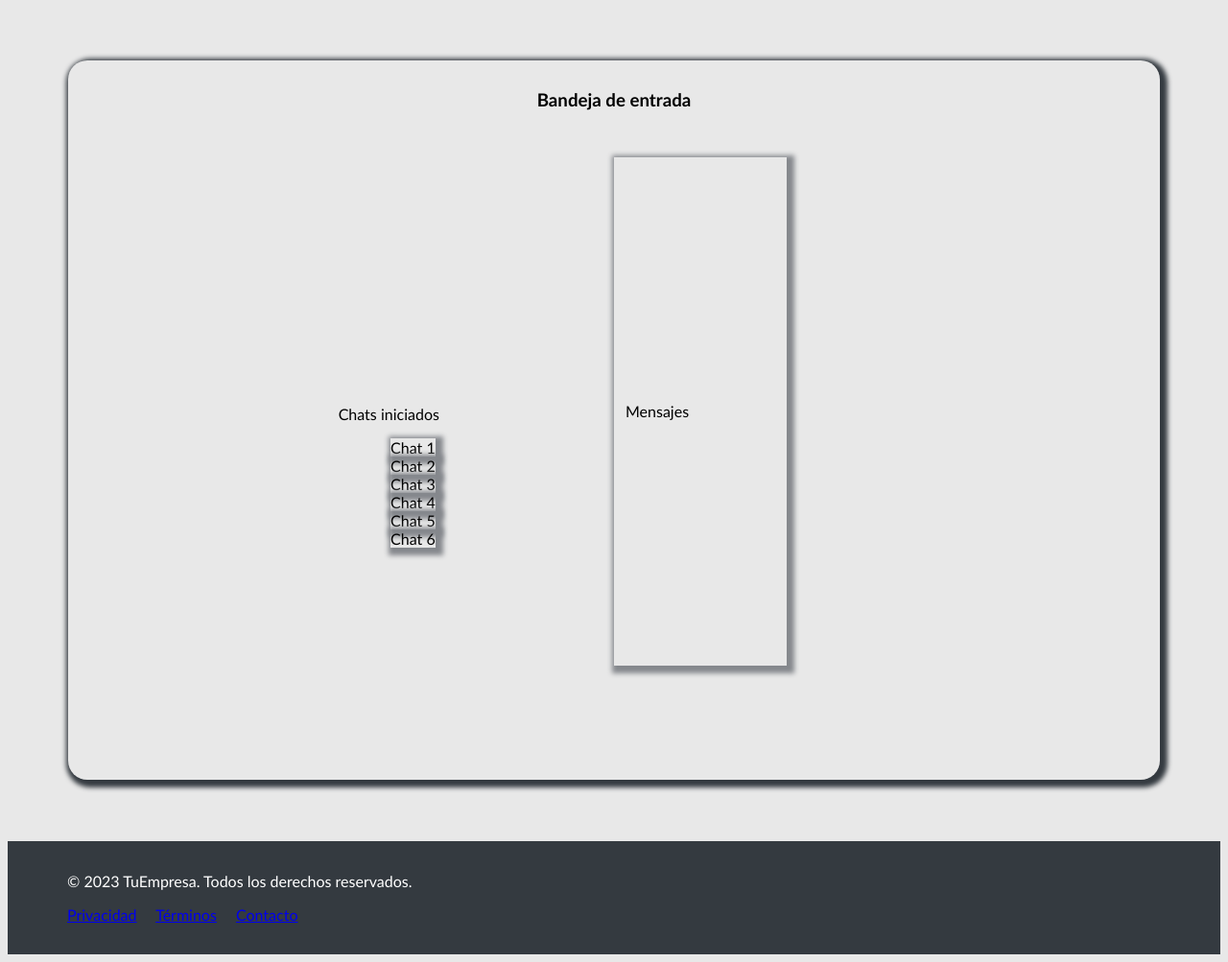
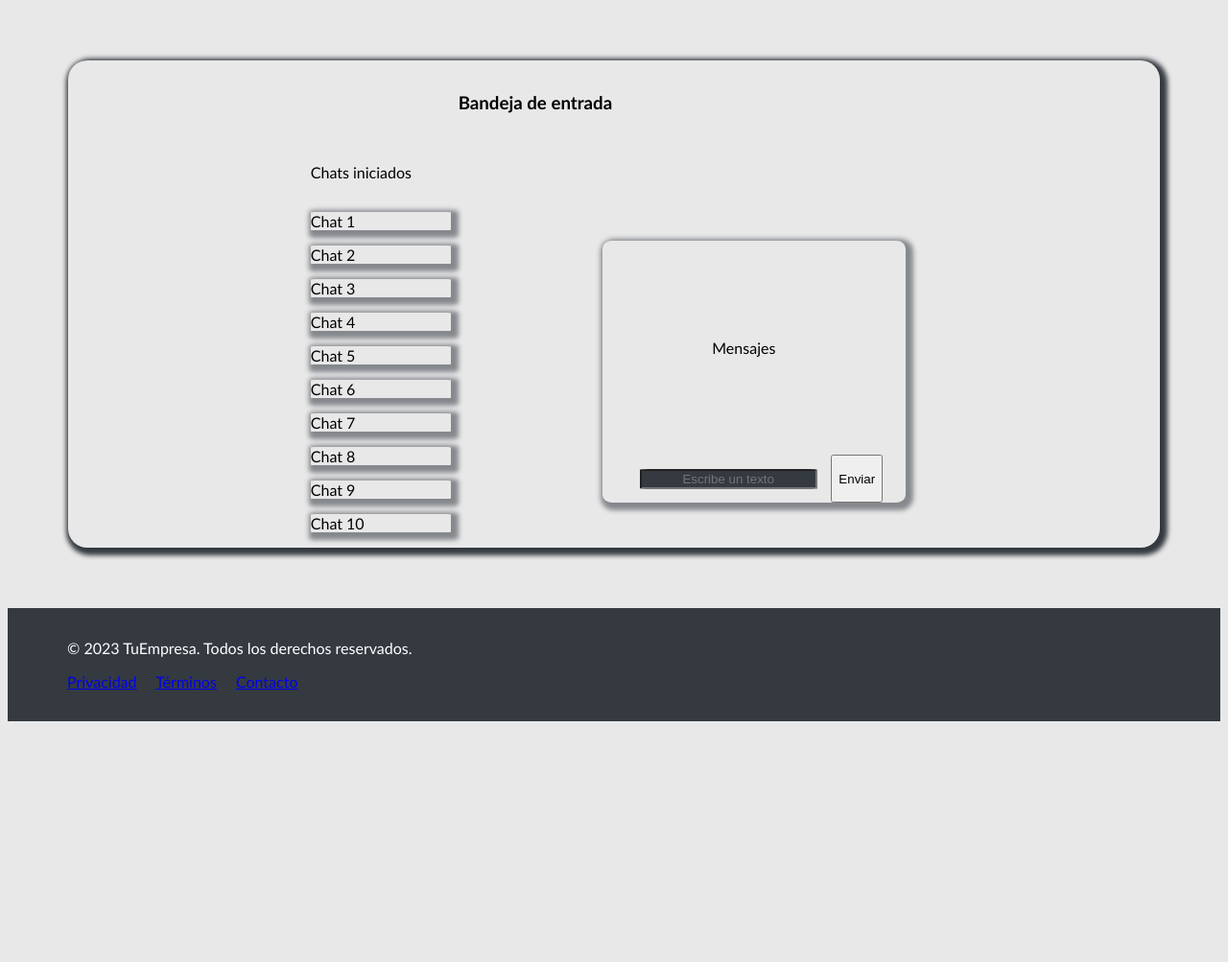
Before and after one commit to dedli54/BDM-CAPA, a PHP site: page /chat.html in a window 1280 px wide. Shown: the whole page at 96% size. After the commit the page ends 752 px from the top, so only its background shows below. Run offline with PHP 8.4, Linux system fonts and the light colour scheme.

Commit message:
acomodo
al chile me gusta pero a la vez no

```diff
--- a/Views(Ventanas y JS)/CSS/chat.css
+++ b/Views(Ventanas y JS)/CSS/chat.css
@@ -6,21 +6,42 @@
     box-shadow: 3px 3px 5px 5px #343a40;
     margin: 5%;
 }
-
 h3{
     text-align: center;
     padding: 5%;
 }
+.mensajes{
+    border-radius: 3%;
+    box-shadow: 3px 3px 5px 5px #85888d;
+    height: 70%;
+}
 
-.mensajes{
-    box-shadow: 3px 3px 5px 5px #85888d;
-    margin: 20%;
-    padding: 40%;
+.ejemplo{
+    margin: 35%;
+    width: 100%;
+}
+
+.texto{
+    display: flex;
+    flex-direction: column;
+    justify-content: center;
+    margin: 5%;
+    text-align: center;
+    color: #f2f2f2;
+    border-radius:  5%;
+    background-color: #343a40;
+}
+
+.enviar{
+    display: flex;
+    justify-content: center;
+
 }
 
 .mensaje{
     box-shadow: 3px 3px 5px 5px #85888d;
-    margin: 35%;
+    padding: 40%;
+    width: 200%;
 }
 
 footer {
--- a/Views(Ventanas y JS)/chat.html
+++ b/Views(Ventanas y JS)/chat.html
@@ -12,21 +12,31 @@
 
     <div class="card-chat">
         <form id="chat" class="row align-items-center">
-            <h3>Bandeja de entrada</h3>
-                <div class="col mensaje-curso">
-                    <p>Chats iniciados</p>
-                    <div class="col">
-                        <label for="text" class="mensaje">Chat 1</label>
-                        <label for="text" class="mensaje">Chat 2</label>
-                        <label for="text" class="mensaje">Chat 3</label>
-                        <label for="text" class="mensaje">Chat 4</label>
-                        <label for="text" class="mensaje">Chat 5</label>
-                        <label for="text" class="mensaje">Chat 6</label>
+            <h3 class="col-9">Bandeja de entrada</h3>
+            <p>Chats iniciados</p>
+            <div class="row align-items-center">
+                <div class="col-6">
+                    <div class="col-6">
+                        <p class="mensajes">Chat 1</p>
+                        <p class="mensajes">Chat 2</p>
+                        <p class="mensajes">Chat 3</p>
+                        <p class="mensajes">Chat 4</p>
+                        <p class="mensajes">Chat 5</p>
+                        <p class="mensajes">Chat 6</p>
+                        <p class="mensajes">Chat 7</p>
+                        <p class="mensajes">Chat 8</p>
+                        <p class="mensajes">Chat 9</p>
+                        <p class="mensajes">Chat 10</p>
                     </div>
                 </div>
-                <div class="col mensajes">
-                    <p>Mensajes</p>
+                <div class="col-6 mensajes">
+                    <p class="ejemplo">Mensajes</p>
+                    <div class="enviar">
+                        <input class="texto" placeholder="Escribe un texto">
+                        <button>Enviar</button>
+                    </div>
                 </div>
+            </div>
         </form>
     </div>
 
```
